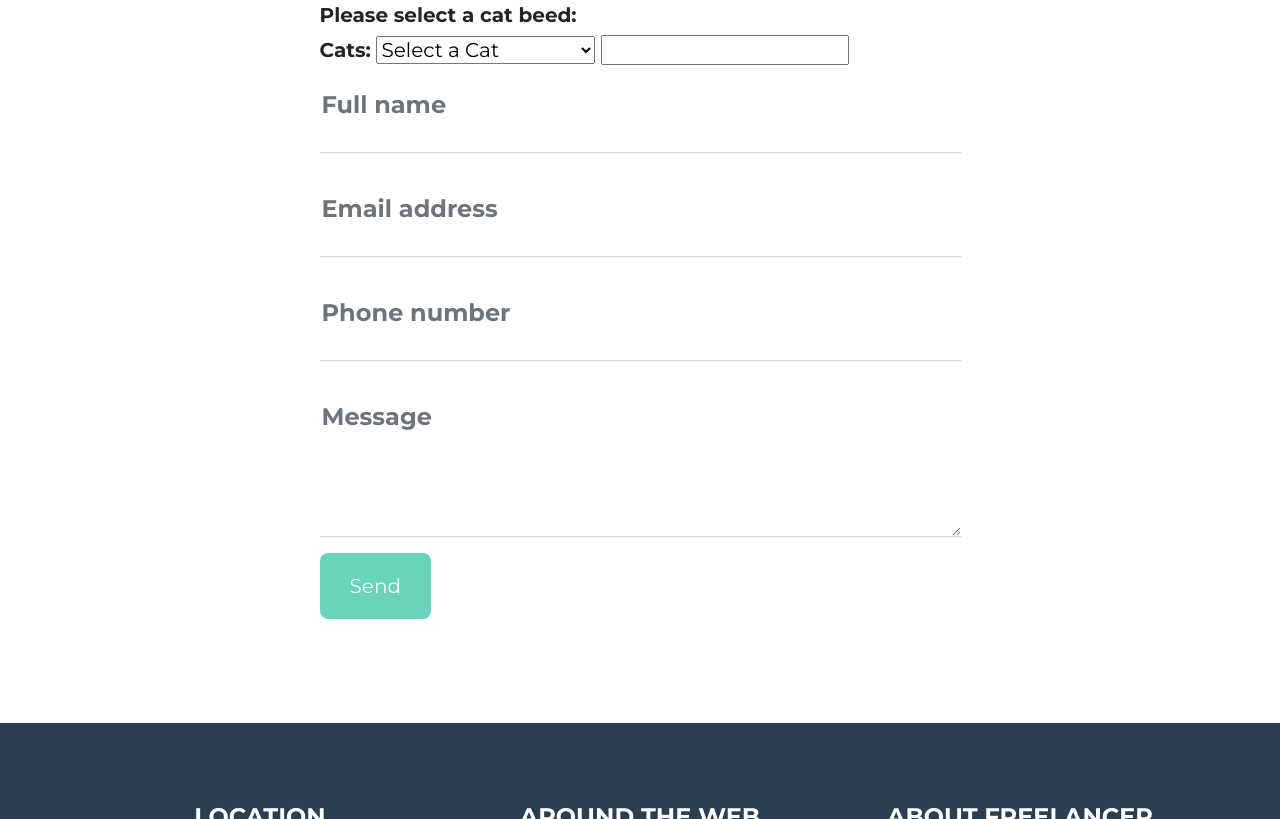
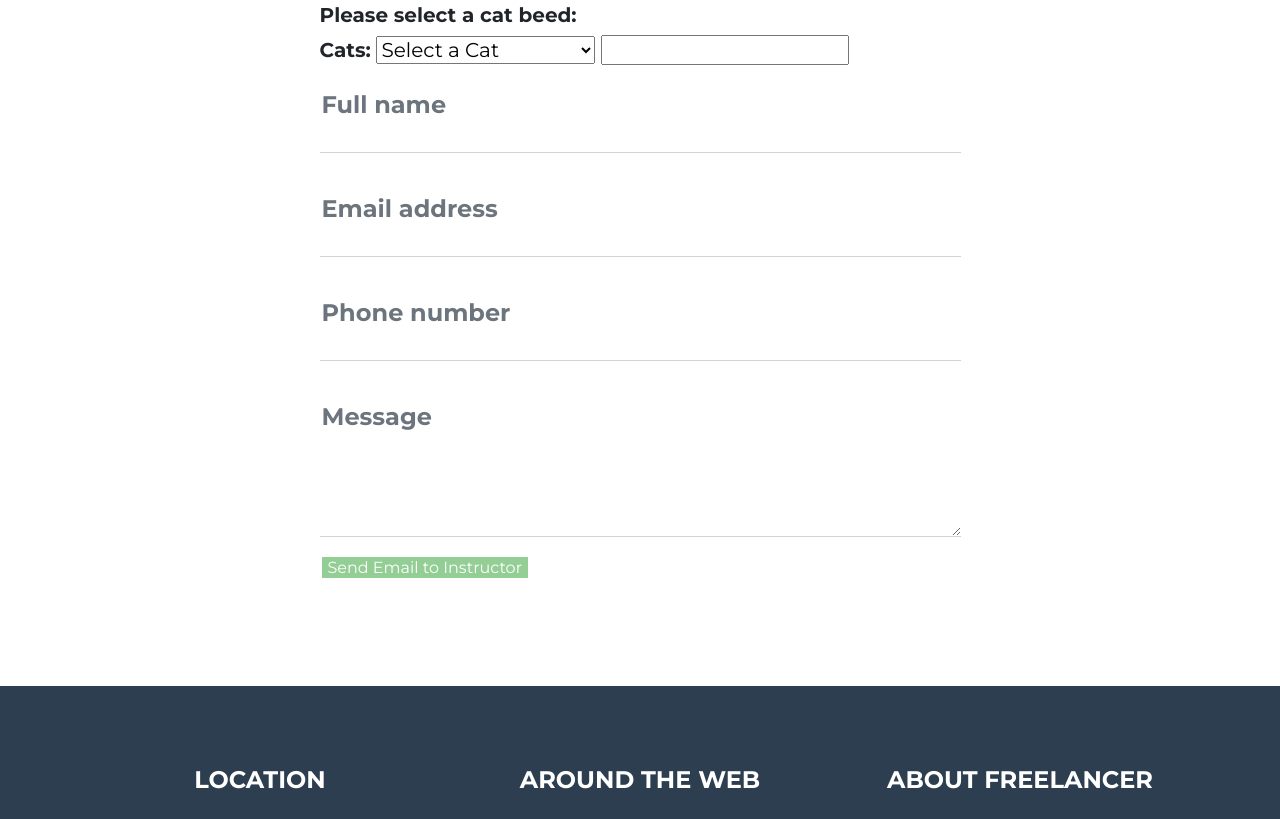
Before and after one commit to msvavila/CIS373_Webdeveloper, a plain HTML site: page index.html in a window 1280 px wide. Shown: the part 3190-4009 px from the top of the page. Drawn offline with nearby package versions, Linux system fonts and the light colour scheme.

Commit message:
Add files via upload

```diff
--- a/index.html
+++ b/index.html
@@ -13,6 +13,34 @@
         <script src="https://use.fontawesome.com/releases/v6.3.0/js/all.js" crossorigin="anonymous"></script>
         <!-- Internal Javascript-->
         <script type = "text/javascript">
+        function validateForm() {
+            let x1 = document.forms["contactForm"]["name"].value;
+            if (x1 == "") {
+                alert("Name must be filled in");
+                return false;
+            }
+            let x2 = document.forms["contactForm"]["email"].value;
+            if (x2 == "") {
+                alert("Email must be filled in");
+                return false;
+            }
+            let mailformat = new RegExp('[a-z0-9]+@[a-z]+\.[a-z]{2,3}');
+            if (!document.forms["contactForms"]["email"].value.match(mailformat))
+            {
+                alert("You have entered an invalid email address");
+                return false;
+            }
+            let x3 = document.forms["contactForm"]["phone"].value;
+            if (x3 == "") {
+                alert("Phone must be filled in");
+                return false;
+            }
+            let x4 = document.forms["contactForm"]["message"].value;
+            if (x4 == "") {
+                alert("Message must be filled in");
+                return false;
+            }
+        }
         function getRadioValue(radio) {
             alert("You selected " + radio.value);
         }
@@ -34,8 +62,25 @@
         <link href="css/styles.css" rel="stylesheet" />
          <style>
          .list-text-color {
-            color: white;
+            color:  white;
             font-size: 1.3em;
+         }
+         .submit_button {
+             background-color:  #4CAF50; /* Green */
+             border: none;
+             color:  white;
+             padding: 15px 32px
+             text-align: center;
+             text-decoration: none;
+             display: inline-block;
+             font-size: 16px;
+             margin: 4px 2px;
+             cursor: pointer;
+             opacity: 0.6;
+             transition: 0.3s;
+         }
+         .submit_button:hover {
+             opacity: 1
          }
          </style>
     </head>
@@ -212,7 +257,8 @@
                         <!-- To make this form functional, sign up at-->
                         <!-- https://startbootstrap.com/solution/contact-forms-->
                         <!-- to get an API token!-->
-                        <form id="contactForm" data-sb-form-api-token="API_TOKEN">
+                        <!--<form id="contactForm" action="./php/formSubmit.php"onsubmit="return validateForm()" method=post">-->
+                            <form id="contactForm" action="mailto:instructor@strayer.edu?subject=Request%20for%20Information" onsubmit="return validateForm()" method="post">
                             <!-- Radio buttons for application type -->
                             <div>
                                 <p><h5> Please specify the purpose of the application:<h5>
@@ -295,7 +341,7 @@
                             <!-- an error submitting the form-->
                             <div class="d-none" id="submitErrorMessage"><div class="text-center text-danger mb-3">Error sending message!</div></div>
                             <!-- Submit Button-->
-                            <button class="btn btn-primary btn-xl disabled" id="submitButton" type="submit">Send</button>
+                            <input type="submit" id="btn" class="submit_button" value="Send Email to Instructor">
                         </form>
                     </div>
                 </div>
```
